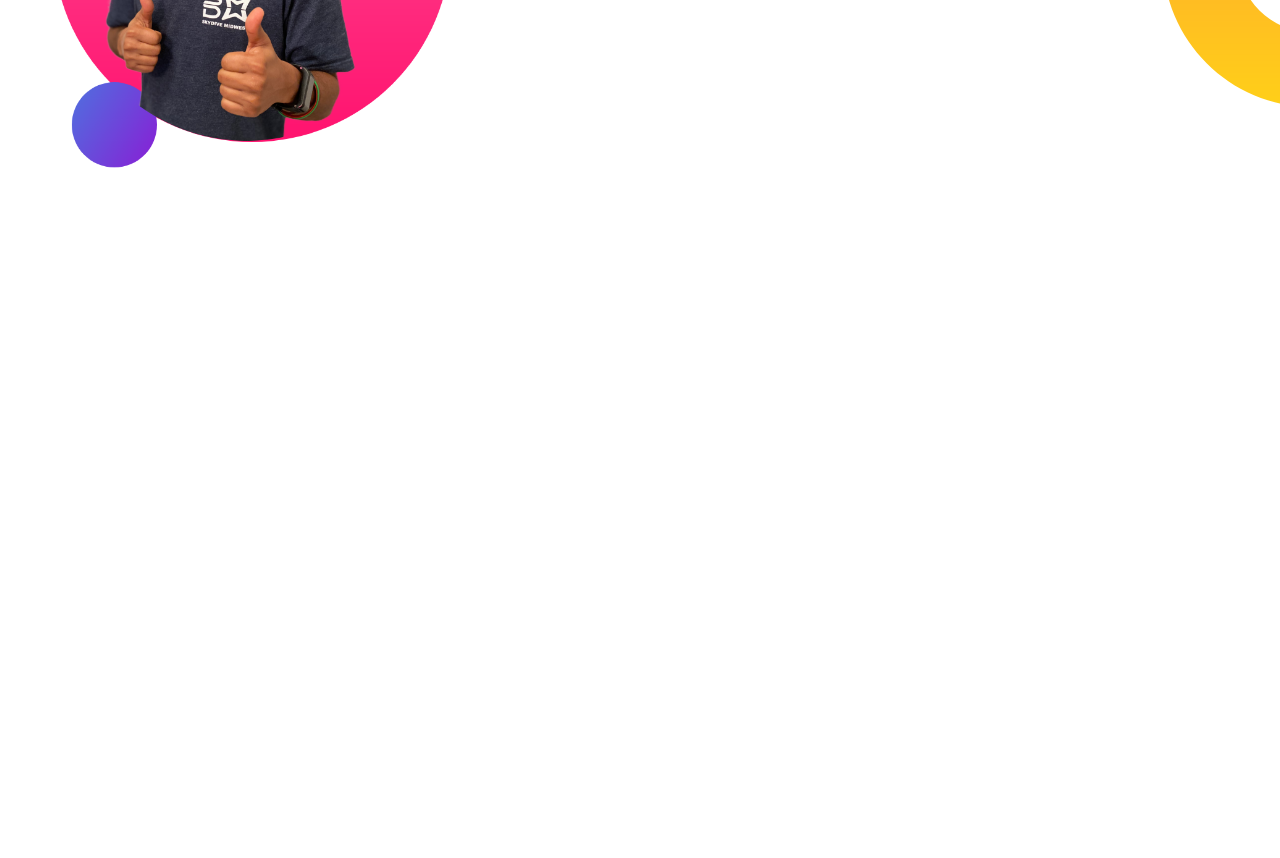
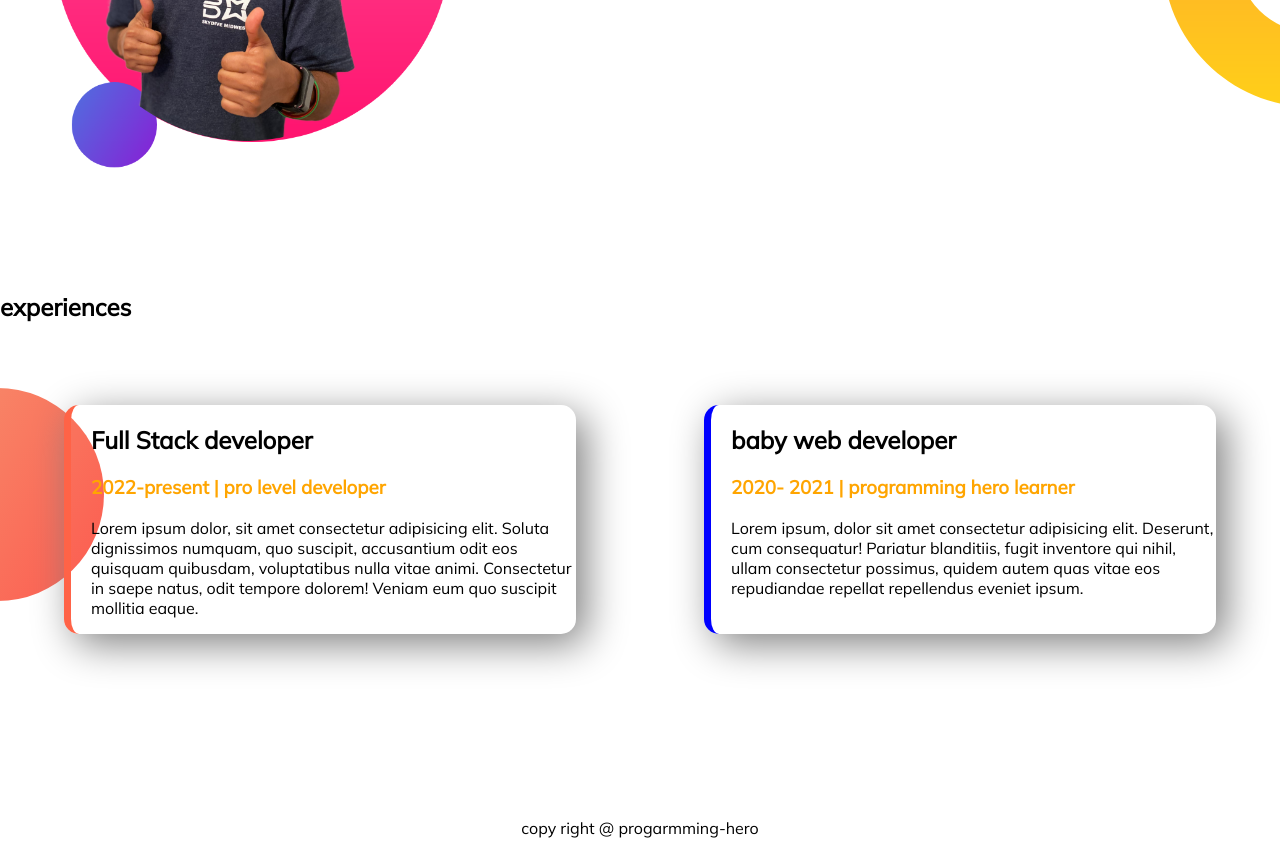
Before and after one commit to nerrAlam/developer-portfolio, a plain HTML site: page index.html in a window 1280 px wide. Shown: the part 818-1676 px from the top of the page. Before the commit the page ends 1110 px from the top, so only its background shows below. Drawn offline with Linux system fonts and the light colour scheme; a web font is replaced by a local one.

Commit message:
webpage done finaly

```diff
--- a/index.html
+++ b/index.html
@@ -11,7 +11,10 @@
     <link rel="stylesheet" href="style.css">
 </head>
 <body>
-    <section class="top-banner">
+
+
+    <section class="top-banner flexible-container">
+
         <div class="half-width">
             <h1>Welcome To</h1>
             <h1><span class="orange-color">Web development</span> World</h1>
@@ -19,11 +22,15 @@
             <p>Lorem ipsum dolor sit amet consectetur adipisicing elit. Accusantium, voluptas porro excepturi ea vitae error veritatis quam deleniti ipsum. Facere veritatis, quo fuga laudantium minus enim quod laborum excepturi nesciunt quia sequi modi.</p>
             <a href="#" target="_blank" class="link-button">hire me</a>
         </div>
+
         <div class="half-width">
              <img src="images/jhankar.png" alt="futani photo">
         </div>
+
     </section>
-    <section class="dream-big">
+
+
+    <section class="dream-big flexible-container">
         <div class="half-width">
             <img src="images/jhankar2.png" alt="photo">
         </div>
@@ -34,5 +41,22 @@
             <a href="#" target="_blank" class="link-button">DOWNLOAD RESUMI</a>
         </div>
     </section>
+
+    <section class="experience-area">
+        <h1>experiences</h1>
+        <div class="flexible-container">
+            <div class="half-experience left">
+                <h1>Full Stack developer</h1>
+                <h3 class="orange-color">2022-present | pro level developer</h3>
+                <p>Lorem ipsum dolor, sit amet consectetur adipisicing elit. Soluta dignissimos numquam, quo suscipit, accusantium odit eos quisquam quibusdam, voluptatibus nulla vitae animi. Consectetur in saepe natus, odit tempore dolorem! Veniam eum quo suscipit mollitia eaque.</p>
+            </div>
+            <div class="half-experience right">
+                <h1>baby web developer</h1>
+                <h3 class="orange-color">2020- 2021 | programming hero learner</h3>
+                <p>Lorem ipsum, dolor sit amet consectetur adipisicing elit. Deserunt, cum consequatur! Pariatur blanditiis, fugit inventore qui nihil, ullam consectetur possimus, quidem autem quas vitae eos repudiandae repellat repellendus eveniet ipsum.</p>
+            </div>
+        </div>
+    </section>
 </body>
+<footer>copy right @ progarmming-hero</footer>
 </html>
--- a/style.css
+++ b/style.css
@@ -9,7 +9,7 @@ body{
     color: orange;
 }
 
-section{
+.flexible-container{
     display: flex;
     margin-bottom: 120px;
 }
@@ -42,3 +42,34 @@ section{
     background-repeat: no-repeat;
     background-position: right;
 }
+
+.experience-area{
+    background-image: url(images/exp-bg.png);
+    background-repeat: no-repeat;
+    background-position: left;
+}
+
+
+
+
+.half-experience{
+    box-shadow: 10px 10px 40px gray;
+    width: 40%;
+    margin: 5%;
+    padding-left: 20px;
+    border-left: 7px solid;
+    border-radius: 15px;
+}
+
+.left{
+    border-color: tomato;
+}
+
+.right{
+    border-color: blue;
+}
+
+footer{
+    text-align: center;
+    margin-bottom: 20px;
+}
```
